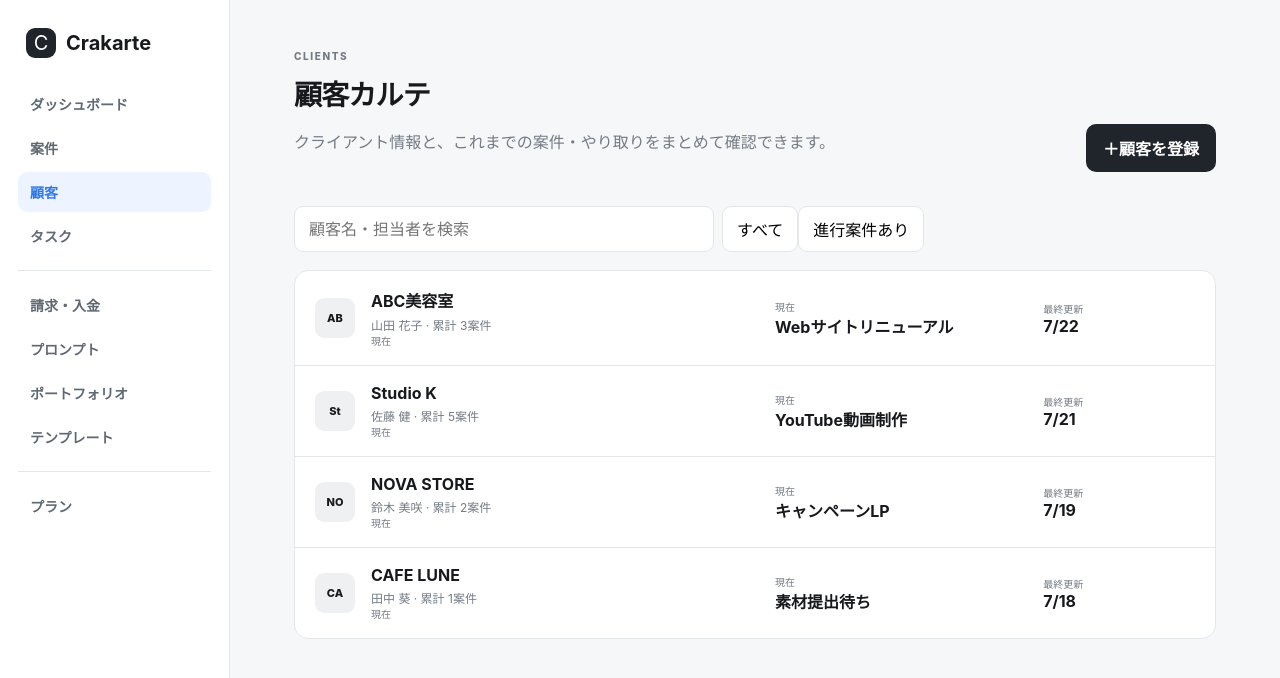
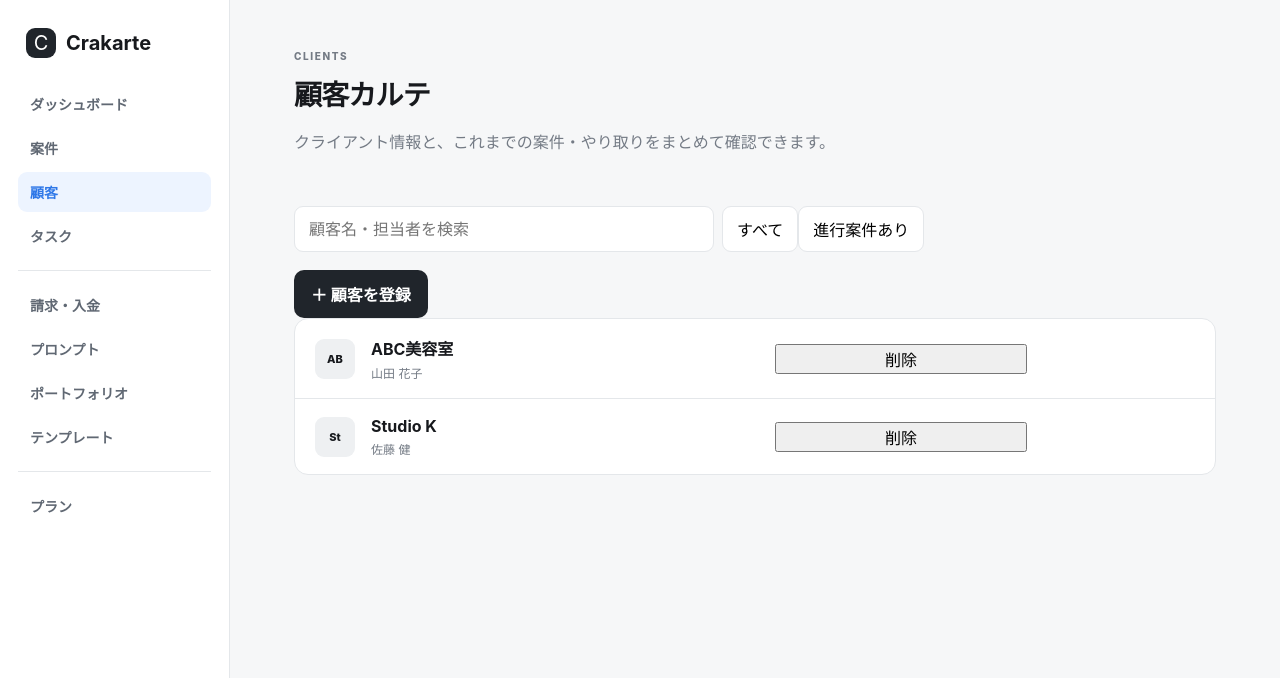
Before and after one commit to karukimori-wq/crakarte, a Next.js app: page /clients in a window 1280 px wide. Shown: the top 678 px of the page. Built offline with nearby package versions, Linux system fonts and the light colour scheme.

Commit message:
Connect clients page to local CRUD manager

```diff
--- a/src/app/clients/page.tsx
+++ b/src/app/clients/page.tsx
@@ -1,2 +1,2 @@
-const clients=[{name:"ABC美容室",contact:"山田 花子",projects:3,active:"Webサイトリニューアル",last:"7/22"},{name:"Studio K",contact:"佐藤 健",projects:5,active:"YouTube動画制作",last:"7/21"},{name:"NOVA STORE",contact:"鈴木 美咲",projects:2,active:"キャンペーンLP",last:"7/19"},{name:"CAFE LUNE",contact:"田中 葵",projects:1,active:"素材提出待ち",last:"7/18"}];
-export default function ClientsPage(){return <main className="standalone clients-page"><header className="page-head"><div><p className="eyebrow">CLIENTS</p><h1>顧客カルテ</h1><p>クライアント情報と、これまでの案件・やり取りをまとめて確認できます。</p></div><button className="primary mobile-compact-action"><span>＋</span><b>顧客を登録</b></button></header><div className="toolbar clients-toolbar"><input placeholder="顧客名・担当者を検索"/><div className="filter-scroll"><button className="active">すべて</button><button>進行案件あり</button></div></div><section className="client-list">{clients.map((c,i)=><a className="client-row" href={i===0?"/clients/abc-beauty":"#"} key={c.name}><div className="client-avatar">{c.name.slice(0,2)}</div><div className="grow"><strong>{c.name}</strong><span>{c.contact} · 累計 {c.projects}案件</span><small className="client-active-label">現在</small><b className="client-active-project">{c.active}</b></div><div className="client-current"><small>現在</small><strong>{c.active}</strong></div><div className="client-updated"><small>最終更新</small><strong>{c.last}</strong></div><span className="row-arrow">›</span></a>)}</section></main>}
+import ClientManager from "@/components/ClientManager";
+export default function ClientsPage(){return <main className="standalone clients-page"><header className="page-head"><div><p className="eyebrow">CLIENTS</p><h1>顧客カルテ</h1><p>クライアント情報と、これまでの案件・やり取りをまとめて確認できます。</p></div></header><div className="toolbar clients-toolbar"><input placeholder="顧客名・担当者を検索"/><div className="filter-scroll"><button className="active">すべて</button><button>進行案件あり</button></div></div><ClientManager/></main>}
```
